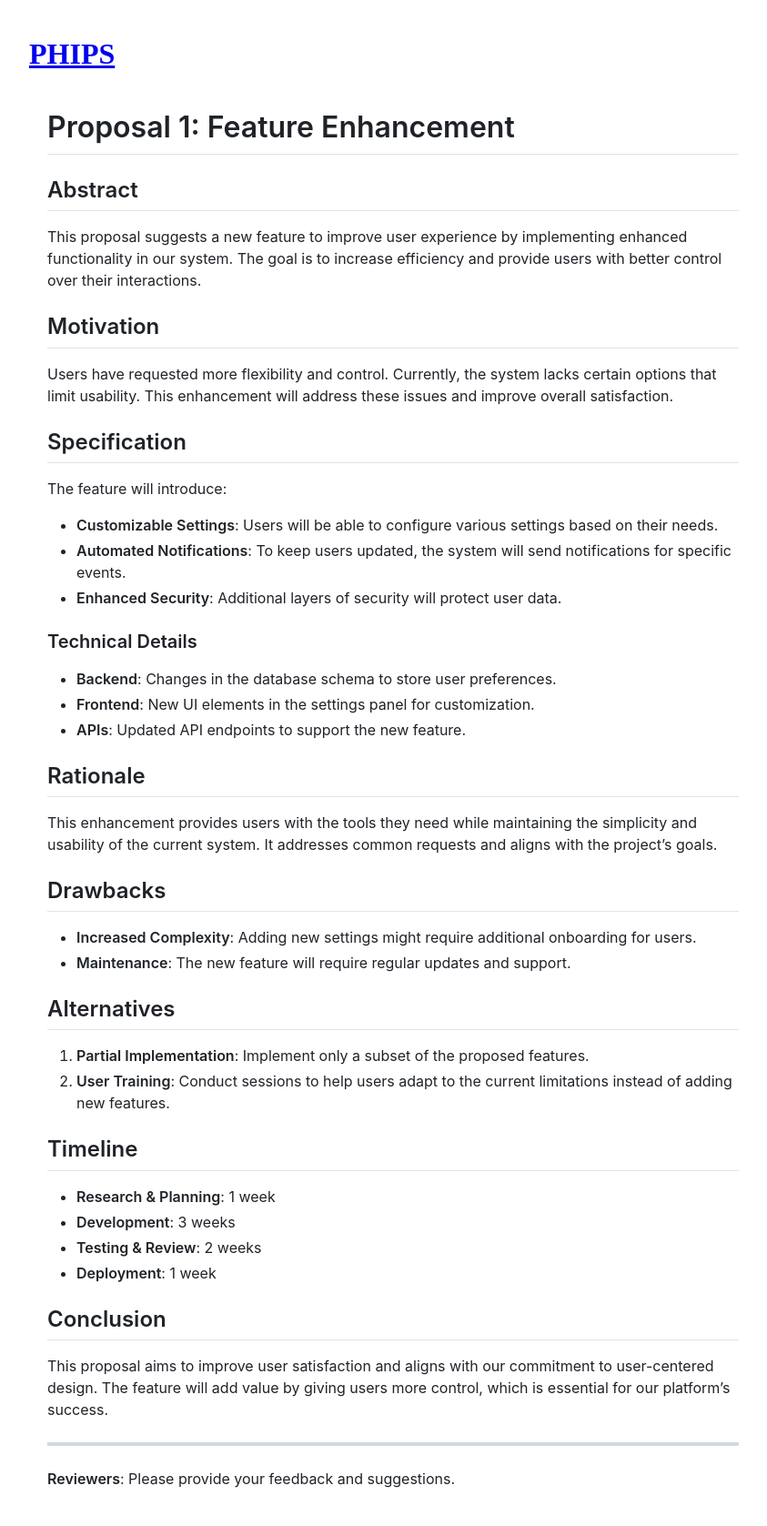
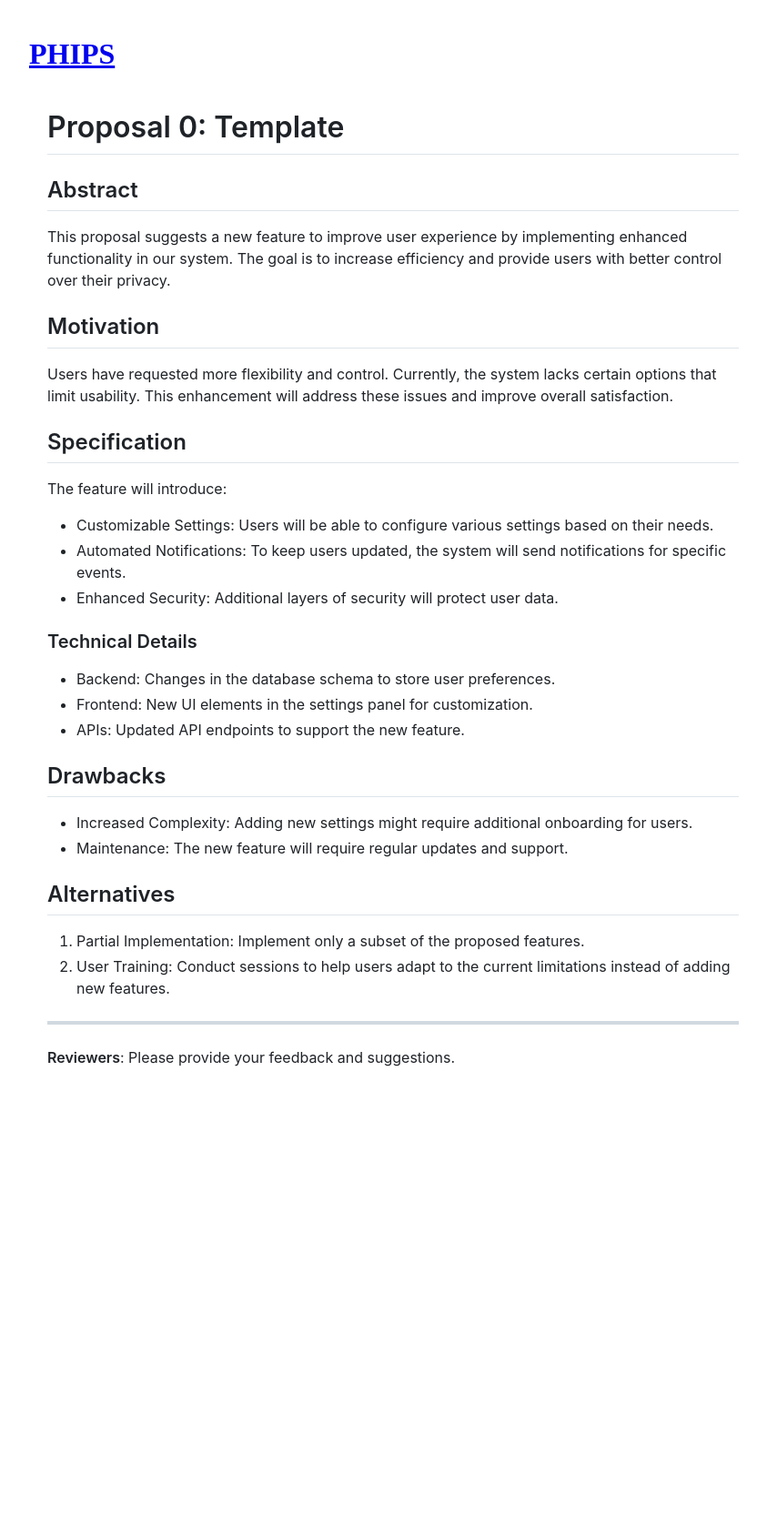
Before and after one commit to OptionPlus/PHIPs, a Jekyll site: the page built from content/phip-1.md, in a window 1280 px wide. Shown: the whole page at 91% size, without its empty margins (208-1051 px from the left). Built offline with Jekyll 4.4.1, drawn with Linux system fonts in a browser that asks for light colours; nearby versions of some CDN libraries; our own code applies the rules of GitHub Pages for plain Markdown files; after the commit the page ends 1214 px from its top, so only the background shows below that.

Commit message:
Update phip-1.md

```diff
--- a/content/phip-1.md
+++ b/content/phip-1.md
@@ -1,15 +1,15 @@
 ---
-title: Proposal 1 - Feature Enhancement
+title: PHIP-0 Template
 author: Peter Horvath
 status: Draft
 created: 2024-11-04
 ---
 
-# Proposal 1: Feature Enhancement
+# Proposal 0: Template
 
 ## Abstract
 
-This proposal suggests a new feature to improve user experience by implementing enhanced functionality in our system. The goal is to increase efficiency and provide users with better control over their interactions.
+This proposal suggests a new feature to improve user experience by implementing enhanced functionality in our system. The goal is to increase efficiency and provide users with better control over their privacy.
 
 ## Motivation
 
@@ -18,40 +18,25 @@ Users have requested more flexibility and control. Currently, the system lacks c
 ## Specification
 
 The feature will introduce:
-- **Customizable Settings**: Users will be able to configure various settings based on their needs.
-- **Automated Notifications**: To keep users updated, the system will send notifications for specific events.
-- **Enhanced Security**: Additional layers of security will protect user data.
+- Customizable Settings: Users will be able to configure various settings based on their needs.
+- Automated Notifications: To keep users updated, the system will send notifications for specific events.
+- Enhanced Security: Additional layers of security will protect user data.
 
 ### Technical Details
 
-- **Backend**: Changes in the database schema to store user preferences.
-- **Frontend**: New UI elements in the settings panel for customization.
-- **APIs**: Updated API endpoints to support the new feature.
-
-## Rationale
-
-This enhancement provides users with the tools they need while maintaining the simplicity and usability of the current system. It addresses common requests and aligns with the project’s goals.
+- Backend: Changes in the database schema to store user preferences.
+- Frontend: New UI elements in the settings panel for customization.
+- APIs: Updated API endpoints to support the new feature.
 
 ## Drawbacks
 
-- **Increased Complexity**: Adding new settings might require additional onboarding for users.
-- **Maintenance**: The new feature will require regular updates and support.
+- Increased Complexity: Adding new settings might require additional onboarding for users.
+- Maintenance: The new feature will require regular updates and support.
 
 ## Alternatives
 
-1. **Partial Implementation**: Implement only a subset of the proposed features.
-2. **User Training**: Conduct sessions to help users adapt to the current limitations instead of adding new features.
-
-## Timeline
-
-- **Research & Planning**: 1 week
-- **Development**: 3 weeks
-- **Testing & Review**: 2 weeks
-- **Deployment**: 1 week
-
-## Conclusion
-
-This proposal aims to improve user satisfaction and aligns with our commitment to user-centered design. The feature will add value by giving users more control, which is essential for our platform's success.
+1. Partial Implementation: Implement only a subset of the proposed features.
+2. User Training: Conduct sessions to help users adapt to the current limitations instead of adding new features.
 
 ---
 
```
